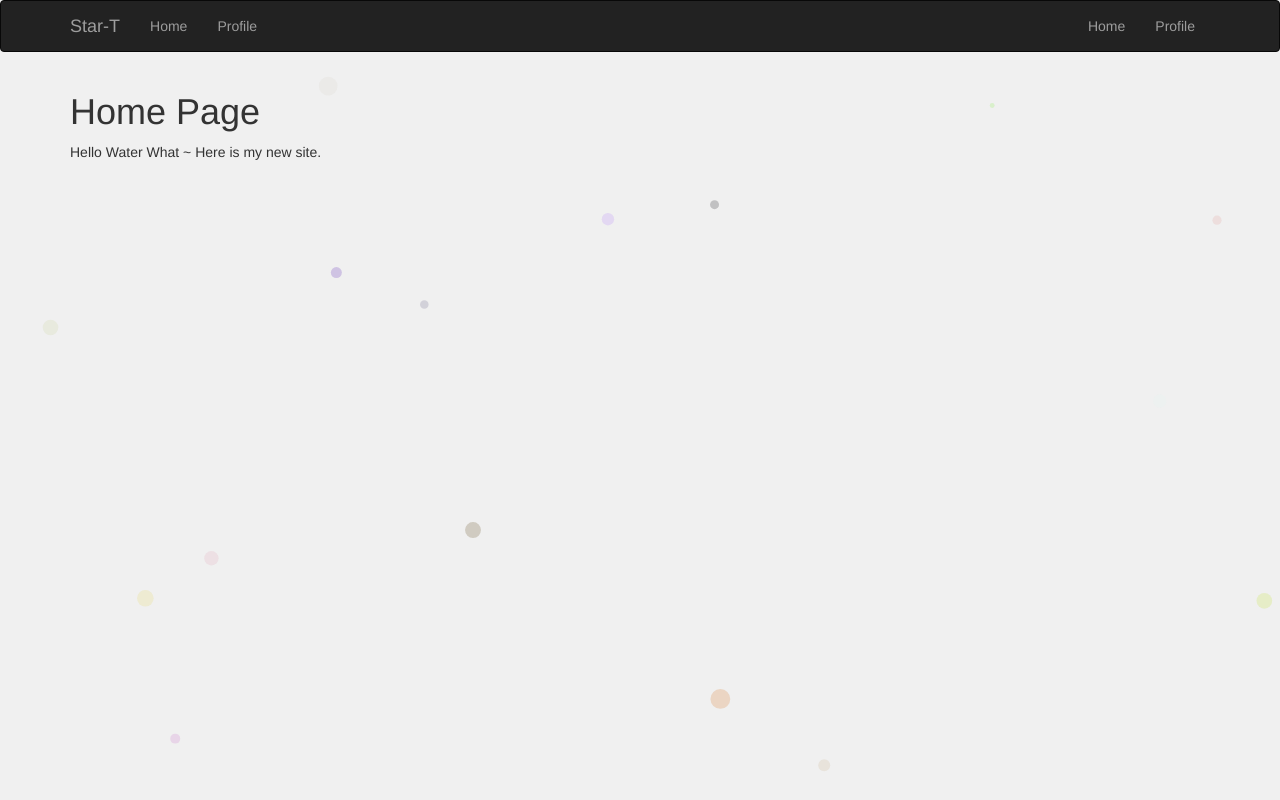
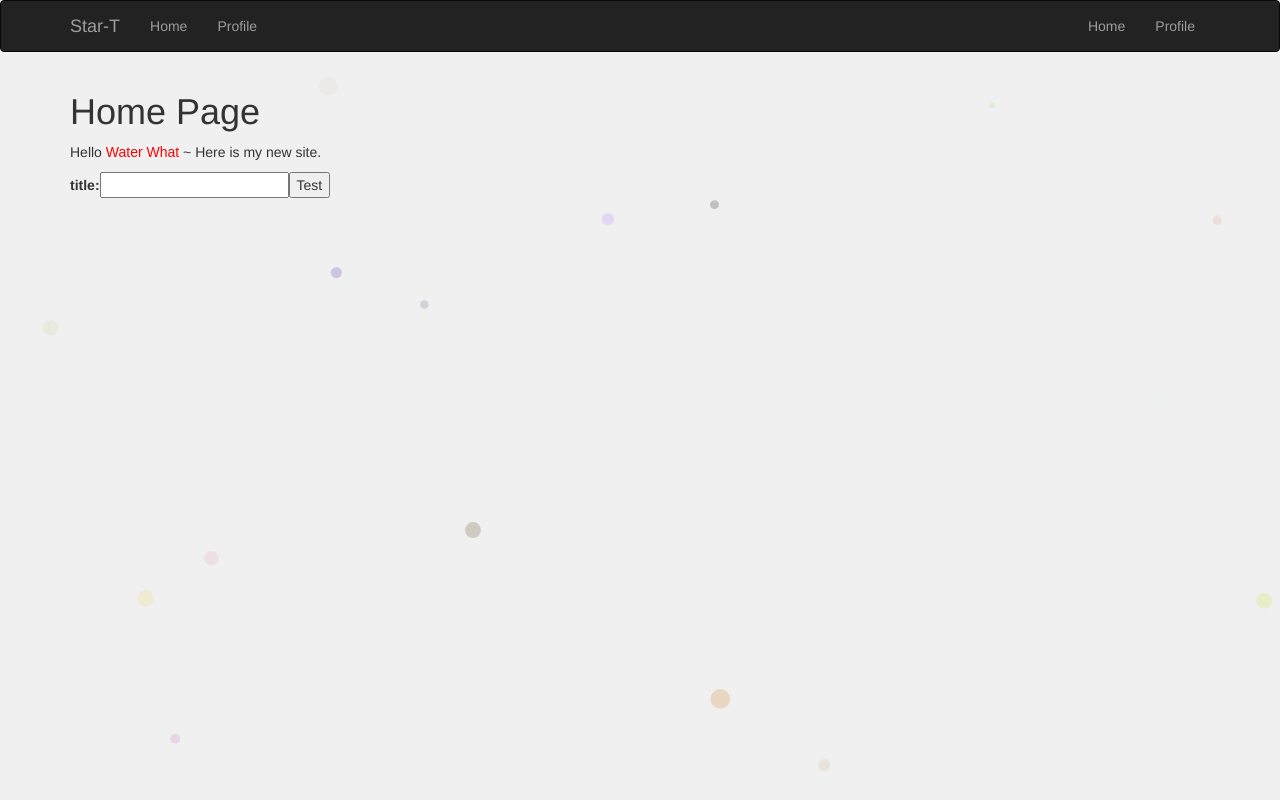
Before and after one commit to sieglive/isatidis, an Angular app in the folder isatis-angular/: page /home in a window 1280 px wide. Built offline with nearby package versions, Linux system fonts and the light colour scheme.

Commit message:
添加输入，鼠标响应，回车响应。

```diff
--- a/isatis-angular/src/app/comp/home/home.component.html
+++ b/isatis-angular/src/app/comp/home/home.component.html
@@ -5,6 +5,15 @@
                 Home Page
             </h1>
             <p class="welcome">Hello <span class="name">Water What</span> ~ Here is my new site.</p>
+
+            <div>
+                <label>title: </label>
+                <input #title (keydown)="update_title_on_key($event, title.value)" />
+                <button (click)="goBack(title.value)">Test</button>
+            </div>
+            <div *ngIf="selectTitle">
+                <h2>My Input is <span class="name">{{ selectTitle }}</span>.</h2>
+            </div>
         </div>
     </div>
 </div>
--- a/isatis-angular/src/app/comp/home/home.component.scss
+++ b/isatis-angular/src/app/comp/home/home.component.scss
@@ -0,0 +1,4 @@
+.name {
+    font-family: Arial, Helvetica, sans-serif;
+    color: #ff0000;
+}
--- a/isatis-angular/src/app/comp/home/home.component.ts
+++ b/isatis-angular/src/app/comp/home/home.component.ts
@@ -1,10 +1,27 @@
-import { Component } from '@angular/core';
+import { Component, Input } from '@angular/core';
 
 @Component({
-  selector: 'home',
-  templateUrl: './home.component.html',
-  styleUrls: ['./home.component.scss']
+    selector: 'home',
+    templateUrl: './home.component.html',
+    styleUrls: ['./home.component.scss']
 })
 export class HomeComponent {
-  title = 'app';
+    @Input() title: String;
+    selectTitle = this.title;
+
+    onSelect(title: String): void {
+        this.selectTitle = this.title;
+    }
+
+    update_title_on_key(event: any, title: String) {
+        if (event.key == "Enter") {
+            console.log(event);
+            this.selectTitle = title;
+        }
+    }
+
+    goBack(title: String): void {
+        this.selectTitle = title;
+        console.log(title);
+    }
 }
```
